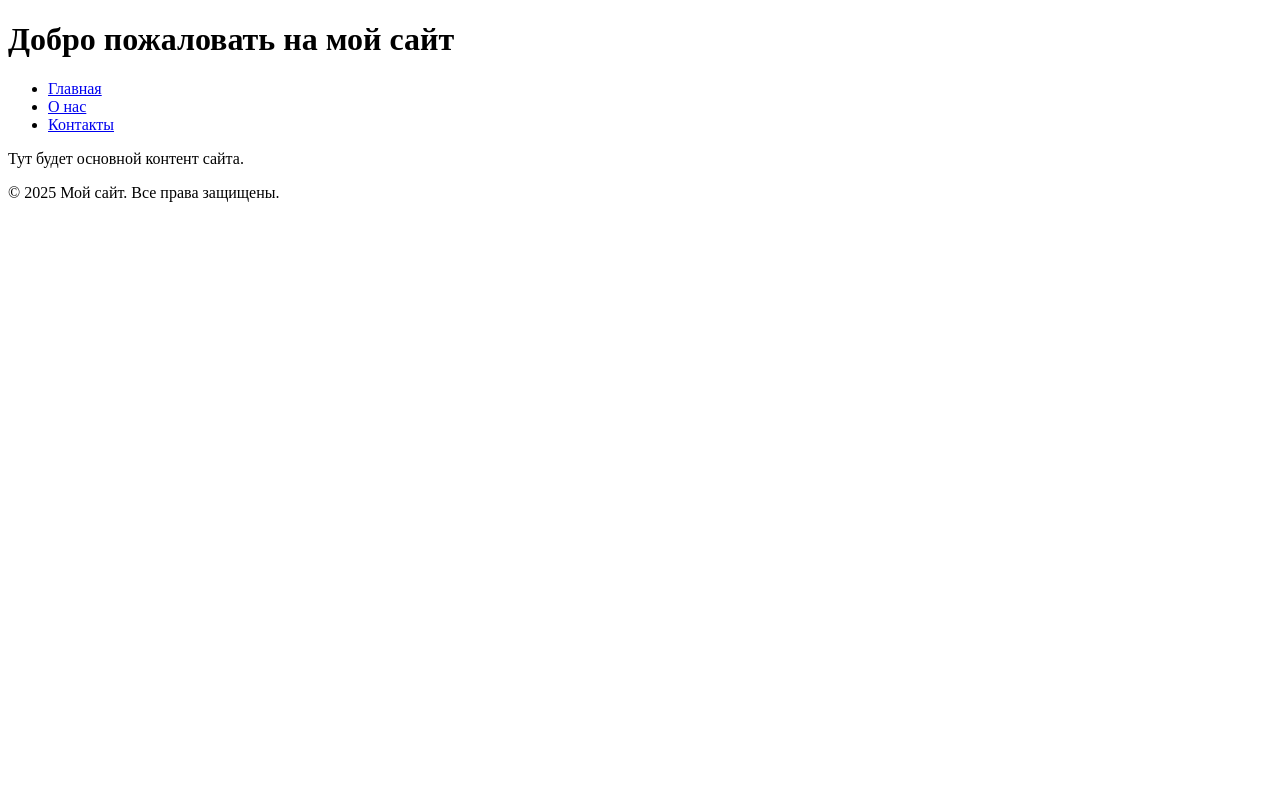
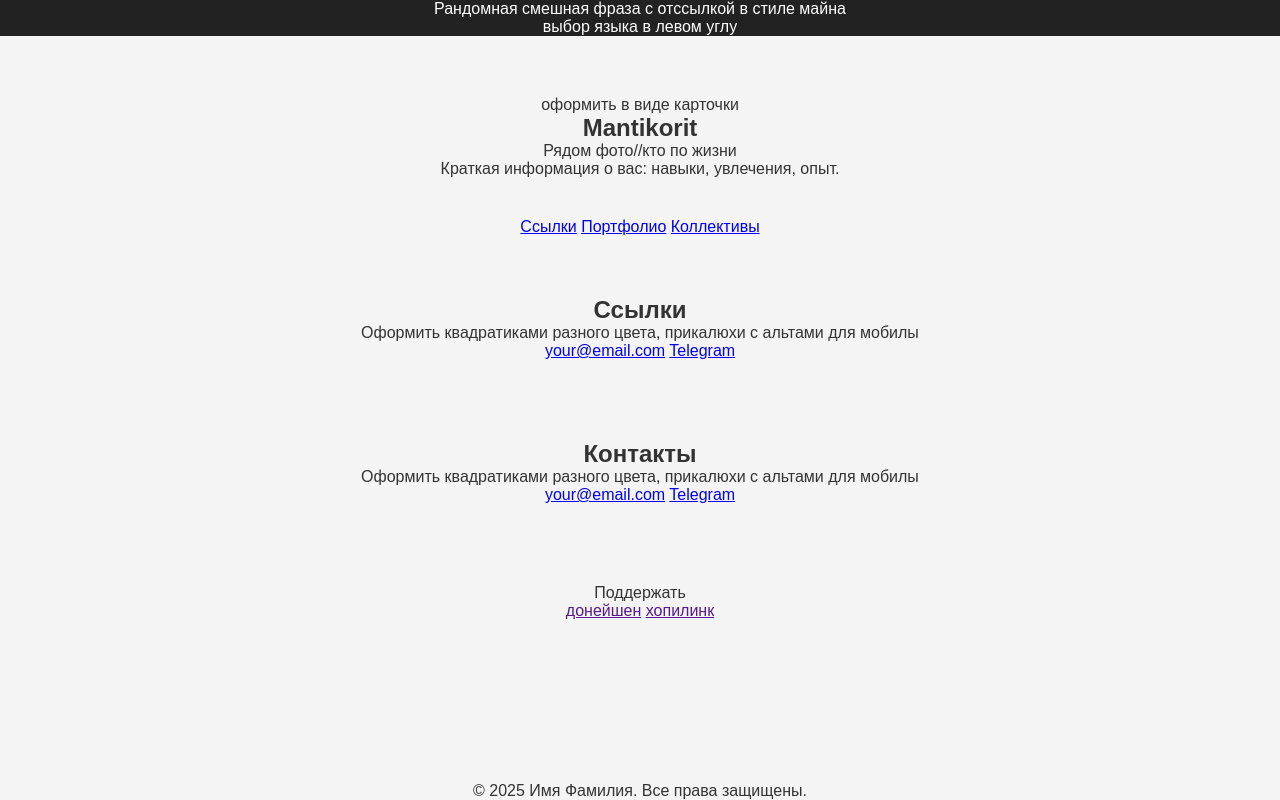
Before and after one commit to Mantikorit/Mantikorit.io, a plain HTML site: page index.html in a window 1280 px wide. Drawn offline with Linux system fonts and the light colour scheme.

Commit message:
Add files via upload

```diff
--- a/index.html
+++ b/index.html
@@ -3,33 +3,168 @@
 <head>
     <meta charset="UTF-8">
     <meta name="viewport" content="width=device-width, initial-scale=1.0">
-    <title>Мой первый сайт</title>
-    <link rel="stylesheet" href="styles.css">
+    <title>Mantikorit</title>
+    <link rel="icon" href="favicon.ico" type="image/x-icon">
+    <style>
+        * {
+            margin: 0;
+            padding: 0;
+            box-sizing: border-box;
+            font-family: Arial, sans-serif;
+        }
+        body {
+            background: #f4f4f4;
+            color: #333;
+            text-align: center;
+            display: flex;
+            flex-direction: column;
+            min-height: 100vh;
+        }
+        .container {
+            width: min(90%, 1200px);
+            margin: 0 auto;
+            padding: 20px;
+            flex: 1;
+        }
+        header {
+            background: #222;
+            color: white;
+        }
+        section {
+            padding: 40px 20px;
+        }
+        nav {
+            margin-bottom: 20px;
+        }
+        nav button {
+            margin: 5px;
+            padding: 10px 20px;
+            background-color: #007BFF;
+            color: white;
+            border: none;
+            border-radius: 5px;
+            cursor: pointer;
+            transition: background-color 0.3s ease;
+        }
+        nav button:hover {
+            background-color: #0056b3;
+        }
+        #scrollToTop {
+        position: fixed;
+        bottom: 20px;
+        right: 20px;
+        width: 50px;
+        height: 50px;
+        background-color: #007BFF;
+        color: white;
+        border: none;
+        border-radius: 50%;
+        font-size: 24px;
+        cursor: pointer;
+        box-shadow: 0 4px 8px rgba(0,0,0,0.2);
+        opacity: 0;
+        visibility: hidden;
+        transition: opacity 0.3s, visibility 0.3s;
+        z-index: 1000;
+        }
+
+        #scrollToTop.show {
+            opacity: 1;
+            visibility: visible;
+        }
+
+        #scrollToTop:hover {
+            background-color: #0056b3;
+        }
+    </style>
 </head>
 <body>
-    <!-- Шапка -->
+    <button id="scrollToTop" title="Наверх">&#8679;</button>
     <header>
-        <h1>Добро пожаловать на мой сайт</h1>
-        <nav>
-            <ul>
-                <li><a href="#" id="home-link">Главная</a></li>
-                <li><a href="#" id="about-link">О нас</a></li>
-                <li><a href="#" id="contact-link">Контакты</a></li>
-            </ul>
-        </nav>
+        <p>Рандомная смешная фраза с отссылкой в стиле майна</p>
+        <p>выбор языка в левом углу</p>
     </header>
+    <div class="container">
+        <section>
+            <p>оформить в виде карточки</p>
+            <h2>Mantikorit</h2>
+            <p>Рядом фото//кто по жизни</p>
+            <p>Краткая информация о вас: навыки, увлечения, опыт.</p>
+        </section>
+        <main>
+            <nav>
+                <a href="pages/links.html" class="nav-link">Ссылки</a>
+                <a href="pages/portfolio.html" class="nav-link">Портфолио</a>
+                <a href="pages/group.html" class="nav-link">Коллективы</a>
+            </nav>
+            <div id="content">
+                <!-- Подгружаемый контент будет здесь -->
+            </div>
+        </main>
 
-    <!-- Основной контент -->
-    <main id="content">
-        <p>Тут будет основной контент сайта.</p>
-    </main>
-
-    <!-- Подвал -->
+        <section>
+            <p>Поддержать</p>
+            <a href="">донейшен</a>
+            <a href="" target="">хопилинк</a>
+        </section>
+    </div>
     <footer>
-        <p>© 2025 Мой сайт. Все права защищены.</p>
+        <p>&copy; 2025 Имя Фамилия. Все права защищены.</p>
     </footer>
 
-    <!-- Подключаем JavaScript -->
-    <script src="pages.js"></script>
+    <script>
+        document.addEventListener('DOMContentLoaded', () => {
+            // === Подгрузка страниц ===
+            const links = document.querySelectorAll('.nav-link');
+            const content = document.getElementById('content');
+
+            // Функция для загрузки страницы
+            function loadPage(url) {
+                fetch(url)
+                    .then(response => {
+                        if (!response.ok) throw new Error(`Ошибка ${response.status}: ${response.statusText}`);
+                        return response.text();
+                    })
+                    .then(data => {
+                        content.innerHTML = data;
+                    })
+                    .catch(error => {
+                        content.innerHTML = `<p>Ошибка загрузки страницы: ${error.message}</p>`;
+                    });
+            }
+
+            // Подгрузка по клику на ссылку
+            links.forEach(link => {
+                link.addEventListener('click', (e) => {
+                    e.preventDefault();
+                    const url = link.getAttribute('href');
+                    loadPage(url);
+                });
+            });
+
+            // По дефолту загружаем первую страницу
+            loadPage('pages/links.html');
+
+            // === Кнопка "Вверх" ===
+            const scrollToTopButton = document.getElementById('scrollToTop');
+
+            // Показать кнопку при прокрутке вниз
+            window.addEventListener('scroll', () => {
+                if (window.scrollY > 100) {
+                    scrollToTopButton.classList.add('show');
+                } else {
+                    scrollToTopButton.classList.remove('show');
+                }
+            });
+
+            // Плавный скролл наверх
+            scrollToTopButton.addEventListener('click', () => {
+                window.scrollTo({
+                    top: 0,
+                    behavior: 'smooth'
+                });
+            });
+        });
+    </script>
 </body>
 </html>
--- /dev/null
+++ b/pages/links.html
@@ -0,0 +1,14 @@
+<div class="test">
+    <section>
+        <h2>Ссылки</h2>
+        <p>Оформить квадратиками разного цвета, прикалюхи с альтами для мобилы</p>
+        <a href="mailto:your@email.com">your@email.com</a>
+        <a href="https://t.me/yourtelegram" target="_blank">Telegram</a>
+    </section>
+    <section>
+        <h2>Контакты</h2>
+        <p>Оформить квадратиками разного цвета, прикалюхи с альтами для мобилы</p>
+        <a href="mailto:your@email.com">your@email.com</a>
+        <a href="https://t.me/yourtelegram" target="_blank">Telegram</a>
+    </section>
+</div>
```
Also changed, not shown: pages/group.html (added, +5 -0 lines), pages/portfolio.html (added, +11 -0 lines), favicon.ico (added).
